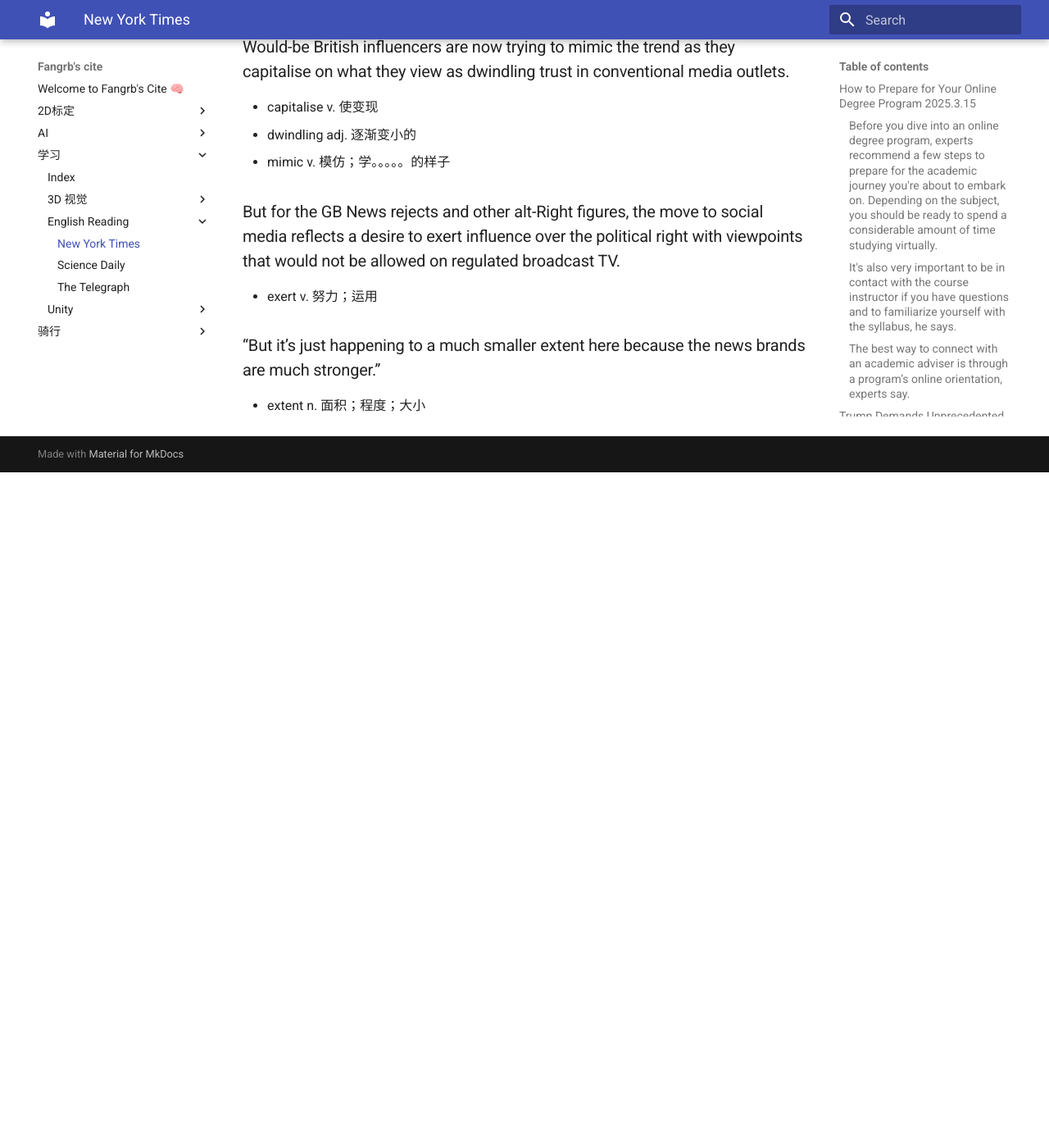
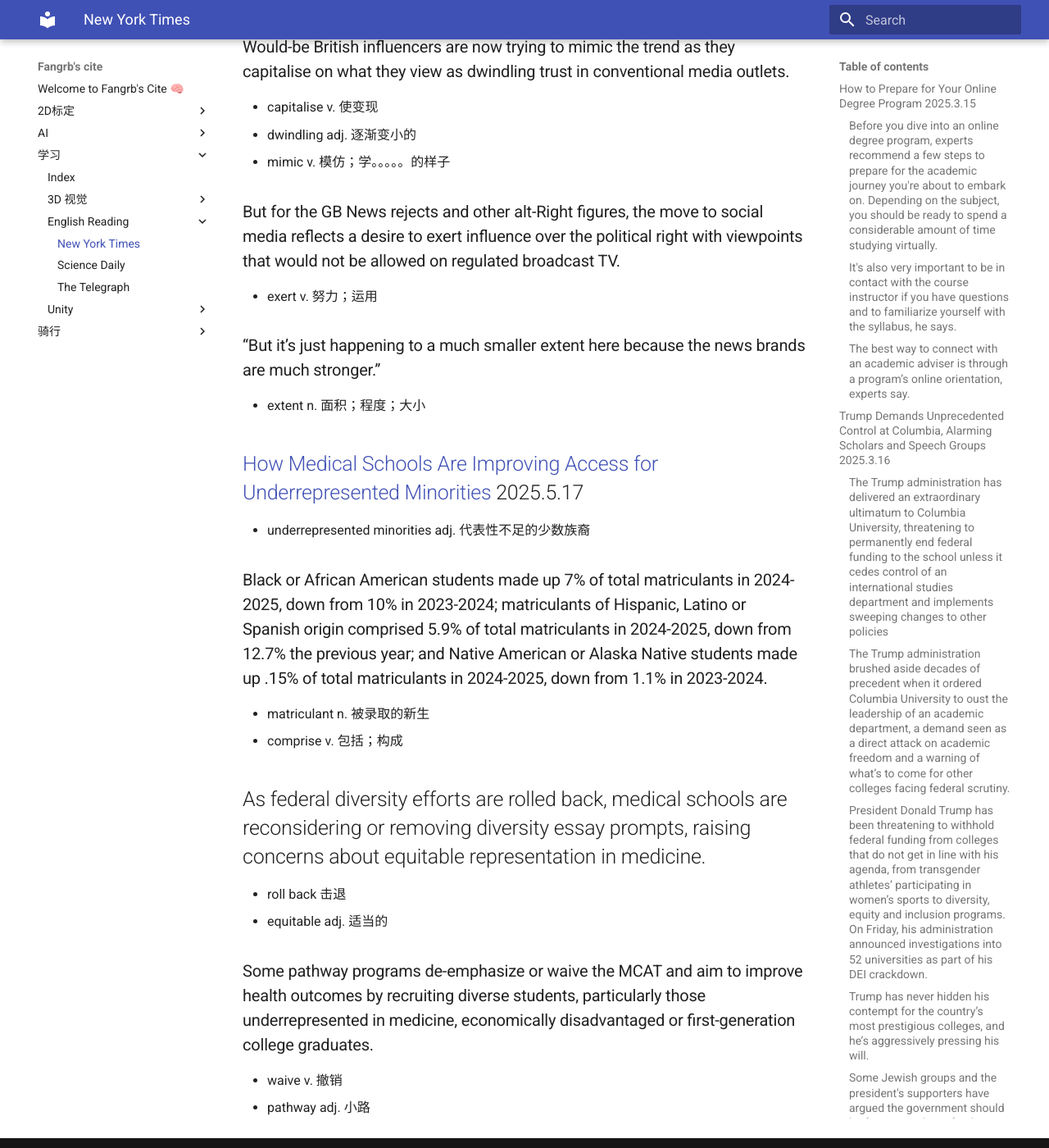
Before and after one commit to DaleBruise/DaleBruise.github.io, an MkDocs documentation site: the page built from docs/学习/English Reading/New_York_Times.md, in a window 1280 px wide and 1400 px high, scrolled down 4879 px. Shown: the whole window at 82% size. Built offline with MkDocs 1.6.1 and Material for MkDocs 9.7.7, drawn with Linux system fonts in a browser that asks for light colours; before the commit the page ends 5455 px from its top, so only the background shows below that.

Commit message:
Update New_York_Times.md

```diff
--- a/docs/学习/English Reading/New_York_Times.md
+++ b/docs/学习/English Reading/New_York_Times.md
@@ -142,3 +142,24 @@
 ### “But it’s just happening to a much smaller extent here because the news brands are much stronger.”
 
 - extent n. 面积；程度；大小
+
+
+
+## [How Medical Schools Are Improving Access for Underrepresented Minorities](https://www.usnews.com/education/best-graduate-schools/articles/how-medical-schools-are-improving-access-for-underrepresented-minorities) 2025.5.17
+
+- underrepresented minorities adj. 代表性不足的少数族裔
+
+### Black or African American students made up 7% of total matriculants in 2024-2025, down from 10% in 2023-2024; matriculants of Hispanic, Latino or Spanish origin comprised 5.9% of total matriculants in 2024-2025, down from 12.7% the previous year; and Native American or Alaska Native students made up .15% of total matriculants in 2024-2025, down from 1.1% in 2023-2024.
+
+- matriculant n. 被录取的新生
+- comprise v. 包括；构成
+
+## As federal diversity efforts are rolled back, medical schools are reconsidering or removing diversity essay prompts, raising concerns about equitable representation in medicine.
+
+- roll back 击退
+- equitable adj. 适当的
+
+### Some pathway programs de-emphasize or waive the MCAT and aim to improve health outcomes by recruiting diverse students, particularly those underrepresented in medicine, economically disadvantaged or first-generation college graduates.
+
+- waive v. 撤销
+- pathway adj. 小路
```
